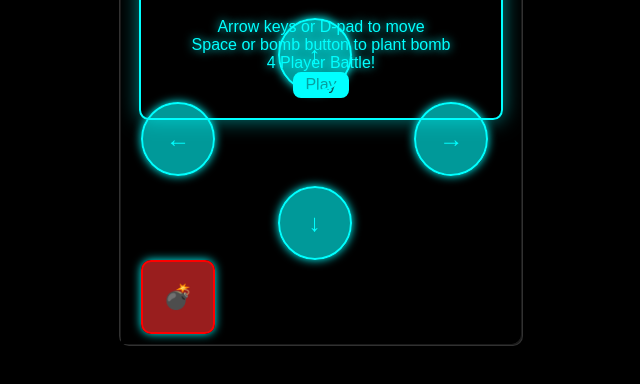
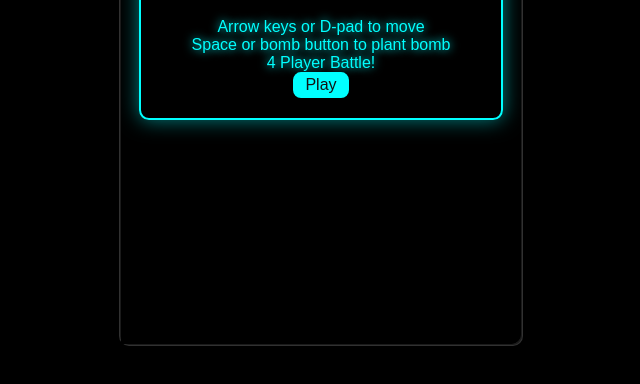
Before and after one commit to Melyenn/bombit, a plain HTML site: page index.html in a window 1280 px wide. Shown: the part 404-788 px from the top of the page, without its empty margins (319-959 px from the left). Drawn offline with Linux system fonts and the light colour scheme.

Commit message:
test touch btn

```diff
--- a/index.html
+++ b/index.html
@@ -102,11 +102,11 @@
     button:hover {
       background-color: #0cc;
     }
-    .touch-controls {
+    #touch-controls {
       position: absolute;
       bottom: 10px;
       width: 100%;
-      display: block;
+      display: none;
       justify-content: space-between;
       align-items: center;
       padding: 0 20px;
@@ -181,7 +181,7 @@
       <p style="font-size: 12px; color: #888">4 Player Battle</p>
     </div>
     <div class="game-container">
-      <div class="touch-controls">
+      <div id="touch-controls">
         <div class="d-pad">
           <div id="touchUp" class="touch-btn">↑</div>
           <div id="touchLeft" class="touch-btn">←</div>
@@ -647,6 +647,7 @@
       initPlayer();
       document.getElementById("startScreen").style.display = "none";
       document.getElementById("gameOverScreen").style.display = "none";
+      document.getElementById("touch-controls").style.display = "block";
       document.getElementById("level").textContent = level;
       gameState = "playing";
       const bgm = document.getElementById("bgm");
```
